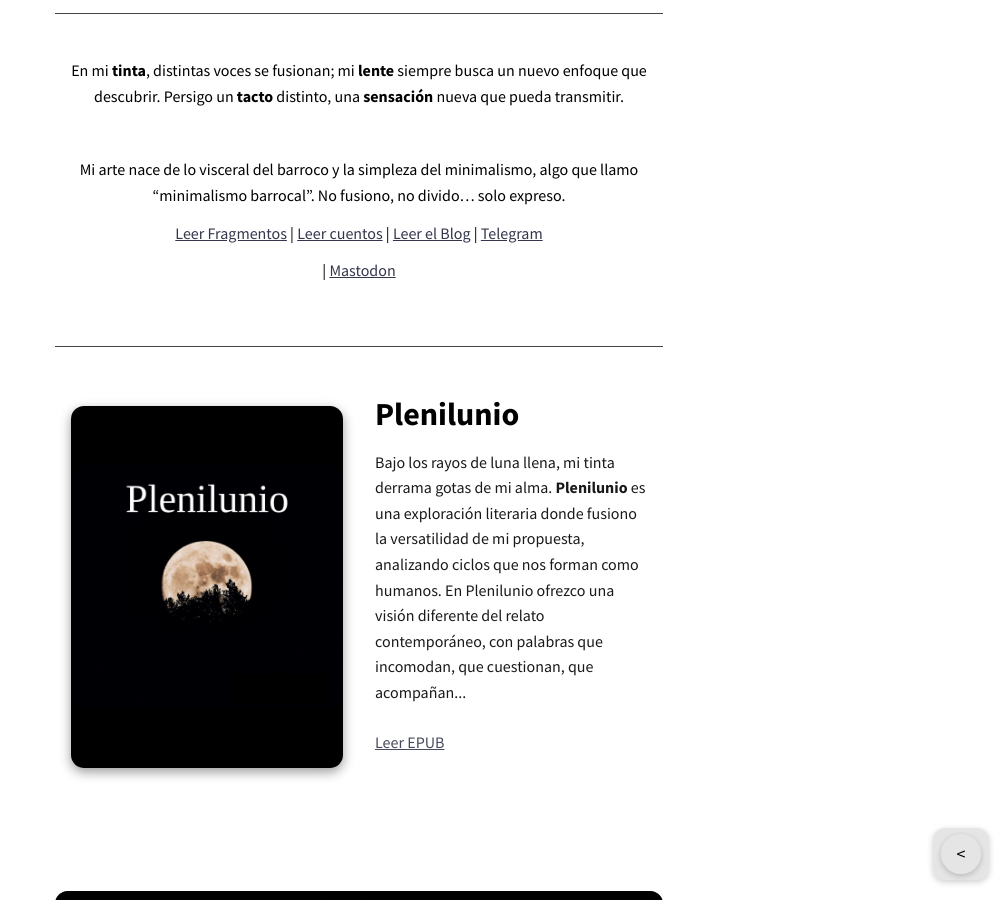
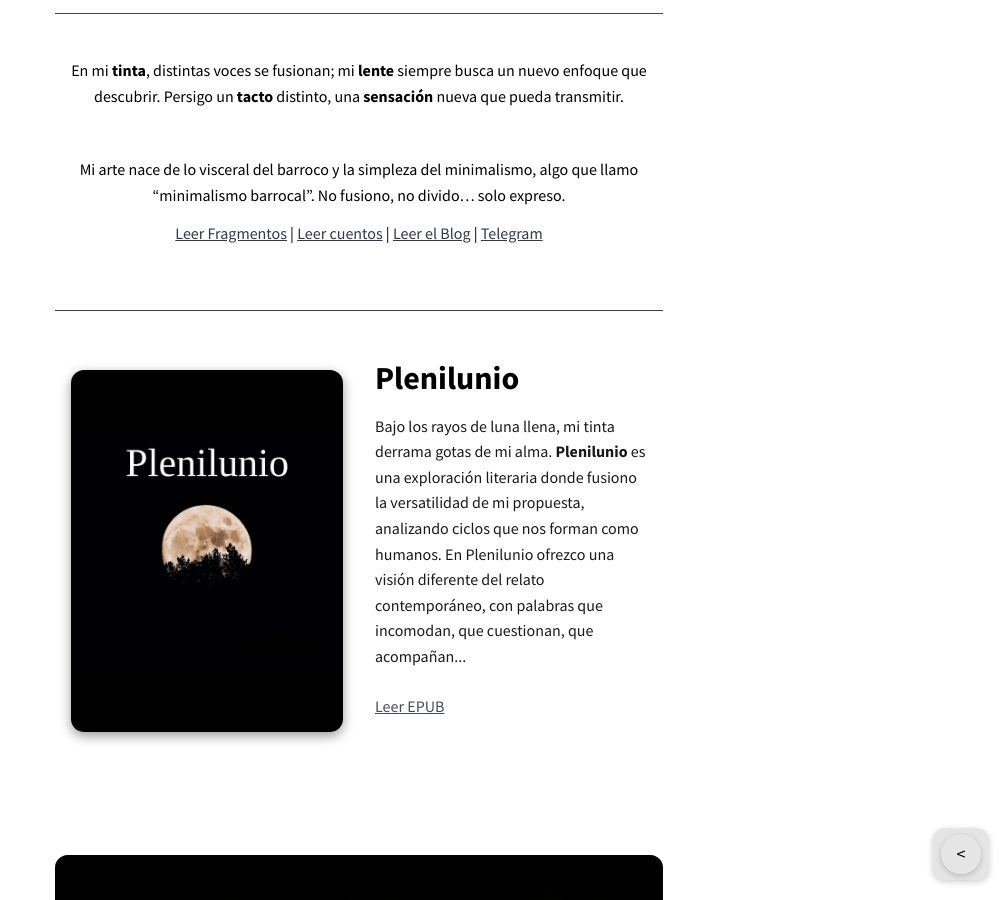
Before and after one commit to KajiiNarumi/iasuarezv, a Jekyll site: the page built from index.html, in a window 1280 px wide and 900 px high, scrolled down 682 px. Shown: the whole window, without its empty margins (281-1280 px from the left). Built offline with Jekyll 4.4.1, drawn with Linux system fonts in a browser that asks for light colours; nearby versions of some CDN libraries; the list of posts is cut into pages by our own code.

Commit message:
Fix HTML formatting for links in index.html

```diff
--- a/index.html
+++ b/index.html
@@ -24,7 +24,7 @@
     <p>En mi <strong>tinta</strong>, distintas voces se fusionan; mi <strong>lente</strong> siempre busca un nuevo enfoque que descubrir. Persigo un <strong>tacto</strong> distinto, una <strong>sensación</strong> nueva que pueda transmitir.</p>
     <br>
     <p>Mi arte nace de lo visceral del barroco y la simpleza del minimalismo, algo que llamo “minimalismo barrocal”. No fusiono, no divido… solo expreso.</p>
-    <p><a href="/gotas/">Leer Fragmentos</a> | <a href="/pluma/">Leer cuentos</a> | <a href="/tinta/">Leer el Blog</a> | <a href="https://t.me/iASuarezV">Telegram</a></p> | <a rel="me" href="https://mastodon.social/@iasuarezv">Mastodon</a>
+    <p><a href="/gotas/">Leer Fragmentos</a> | <a href="/pluma/">Leer cuentos</a> | <a href="/tinta/">Leer el Blog</a> | <a href="https://t.me/iASuarezV">Telegram</a></p>
 
 
   </section>
```
